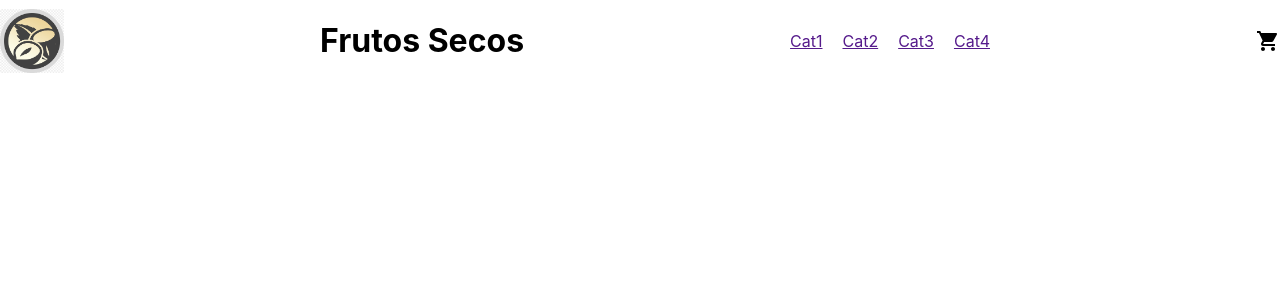
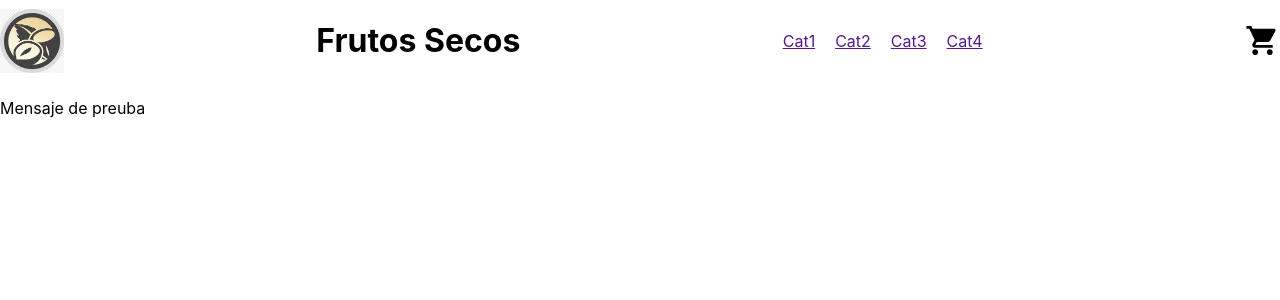
Before and after one commit to Tomasdiazv/frutos-secos-diaz, a React (Create React App) app: page / in a window 1280 px wide. Shown: the top 300 px of the page. Built offline with nearby package versions, Linux system fonts and the light colour scheme.

Commit message:
Se agrega CartWidget y ItemListContainer

```diff
--- a/src/App.js
+++ b/src/App.js
@@ -1,9 +1,13 @@
 import NavBar from './components/nav';
 import './App.css';
+import ItemListContainer from './components/ItemListContainer';
 
 const App = () => {
   return (
+    <>
     <NavBar />
+    <ItemListContainer value='Mensaje de preuba' />
+    </>
   )
 }
 
--- /dev/null
+++ b/src/components/CartWidget.js
@@ -0,0 +1,7 @@
+import ShoppingCartIcon from '@mui/icons-material/ShoppingCart'
+
+const CartWidget = () => (
+    < ShoppingCartIcon sx={{ fontSize: 35 }}/>
+)
+
+export default CartWidget
--- /dev/null
+++ b/src/components/ItemListContainer.js
@@ -0,0 +1,6 @@
+
+const ItemListContainer = ({value}) => (
+    <p>{value}</p>
+)
+
+export default ItemListContainer
--- a/src/components/nav.js
+++ b/src/components/nav.js
@@ -1,7 +1,6 @@
-import logo from '../assets/imagenlogo1.jpg'
-import './nav.css'
-/* import carrito from '../assets/carrito.png' */
-import ShoppingCartIcon from '@mui/icons-material/ShoppingCart';
+import logo from '../assets/imagenlogo1.jpg';
+import './nav.css';
+import CartWidget from './CartWidget';
 
 const NavBar = () => {
     return (
@@ -14,8 +13,7 @@ const NavBar = () => {
                 <a href="">Cat3</a>
                 <a href="">Cat4</a>
             </nav>
-            {/* <img src={carrito} alt="" /> */}
-            < ShoppingCartIcon />
+            < CartWidget />
         </header>
     )
 }
```
